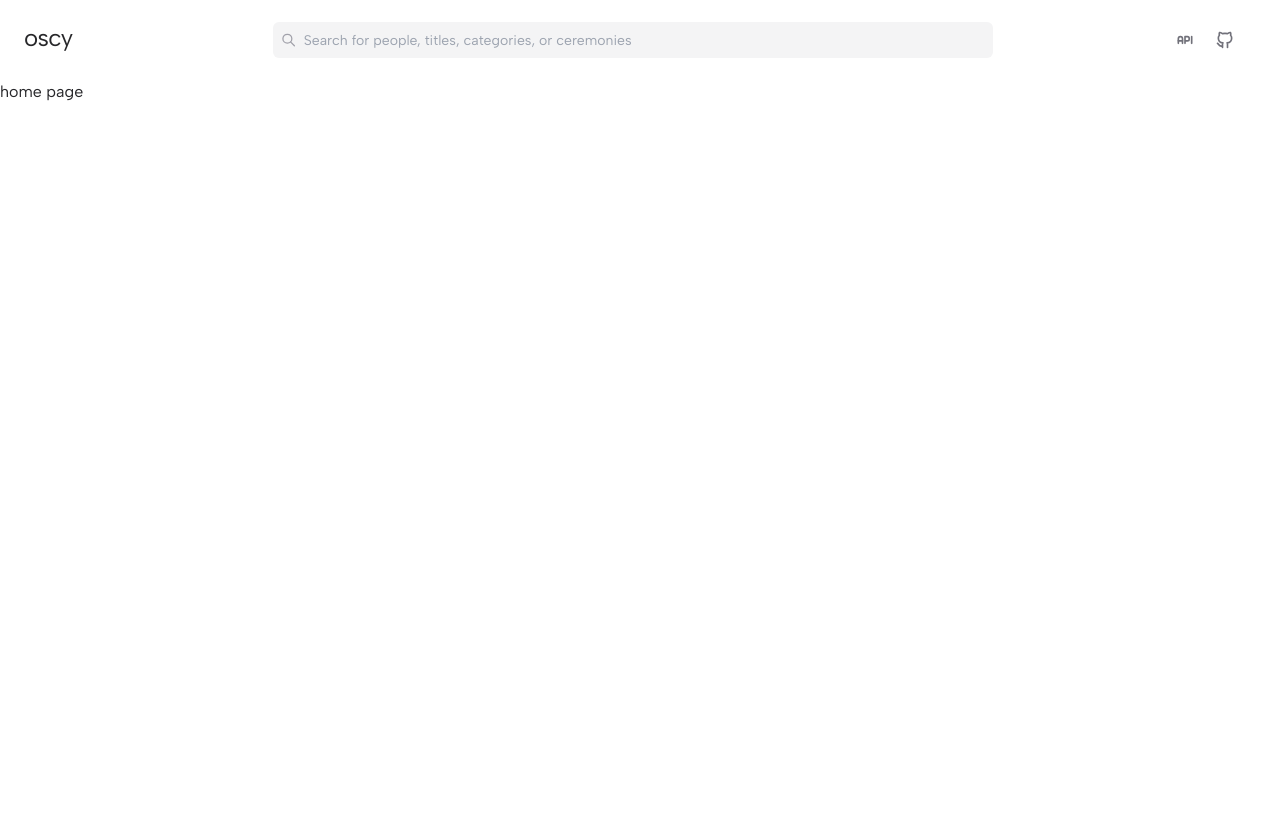
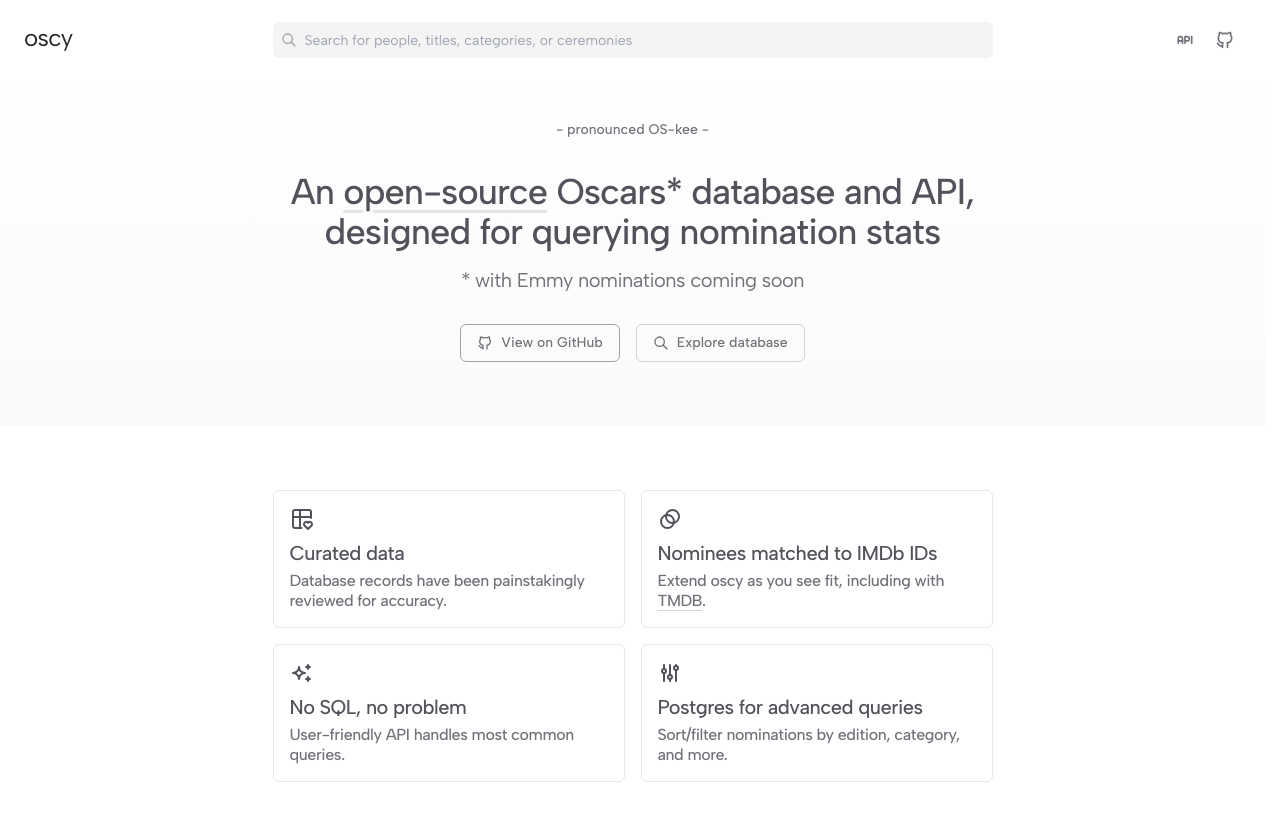
Before and after one commit to evxiong/oscy, a Next.js app: page / in a window 1280 px wide. Shown: the top 820 px of the page. Built offline with nearby package versions, Linux system fonts and the light colour scheme.

Commit message:
Working home page

```diff
--- a/src/app/_components/awardNavigator.tsx
+++ b/src/app/_components/awardNavigator.tsx
@@ -42,7 +42,7 @@
       </div>
       <Link
         href={`/${subdir}/${option.id}`}
-        className={`${go ? "visible opacity-100" : "invisible opacity-0"} group absolute -right-1 -top-1 cursor-pointer p-1 transition-all duration-300 ease-in-out`}
+        className={`${go ? "visible opacity-100" : "invisible opacity-0"} group absolute -right-1 -top-0.5 cursor-pointer p-1 transition-all duration-300 ease-in-out`}
       >
         <IconArrowRight className="size-4 stroke-zinc-500 group-hover:stroke-gold" />
       </Link>
--- /dev/null
+++ b/src/app/_components/exploreButton.tsx
@@ -0,0 +1,28 @@
+"use client";
+
+import { Button } from "@headlessui/react";
+import { SearchRefContext } from "./searchRefContext";
+import { useContext } from "react";
+import { IconSearch } from "@tabler/icons-react";
+
+export default function ExploreButton({
+  id,
+  text,
+}: {
+  id: string;
+  text: string;
+}) {
+  const ref = useContext(SearchRefContext);
+  return (
+    <Button
+      id={id}
+      onClick={() => {
+        ref?.current?.focus();
+      }}
+      className="flex cursor-pointer flex-row items-center gap-2 rounded-md border border-zinc-300 px-4 py-2 text-sm font-medium text-zinc-500 hover:border-zinc-800 hover:text-zinc-800 focus:border-zinc-800 focus:text-zinc-800 focus:outline-none focus-visible:outline-2 focus-visible:outline-offset-2 focus-visible:outline-gold"
+    >
+      <IconSearch className="size-4" />
+      <span>{text}</span>
+    </Button>
+  );
+}
--- a/src/app/_components/navbar.tsx
+++ b/src/app/_components/navbar.tsx
@@ -1,17 +1,18 @@
 import { IconBrandGithub, IconApi } from "@tabler/icons-react";
 import SearchBar from "./searchBar";
+import Link from "next/link";
 
 export default function Navbar() {
   return (
     <header className="flex h-20 w-full select-none flex-row justify-center">
       <div className="flex w-full flex-row items-center gap-6">
         <div className="flex-1 select-none pb-1 pl-6 text-2xl">
-          <a
+          <Link
             href="/"
             className="w-fit cursor-pointer tracking-tight text-zinc-800 hover:text-gold focus:text-gold focus:outline-none"
           >
             oscy
-          </a>
+          </Link>
         </div>
         <SearchBar />
         <div className="flex flex-1 flex-row justify-end gap-2 pr-6">
--- a/src/app/_components/searchBar.tsx
+++ b/src/app/_components/searchBar.tsx
@@ -7,6 +7,7 @@
   DependencyList,
   EffectCallback,
   useCallback,
+  useContext,
   useEffect,
   useRef,
   useState,
@@ -20,9 +21,11 @@
   TitleResult,
 } from "../_types/types";
 import { iterationToOrdinal } from "../_utils/utils";
+import { SearchRefContext } from "./searchRefContext";
 
 export default function SearchBar() {
   const searchRef = useRef(null);
+  const inputRef = useContext(SearchRefContext);
   const [openResults, setOpenResults] = useState(false);
   const [search, setSearch] = useState("");
   const [results, setResults] = useState<Result[]>([]);
@@ -38,13 +41,21 @@
   }, []);
 
   function handleClick(e: MouseEvent) {
-    if (searchRef.current && !e.composedPath().includes(searchRef.current)) {
+    if (
+      searchRef.current &&
+      !(e.target as HTMLElement).id.startsWith("explore") &&
+      !e.composedPath().includes(searchRef.current)
+    ) {
       setOpenResults(false);
     }
   }
 
   function handleFocus(e: FocusEvent) {
-    if (searchRef.current && !e.composedPath().includes(searchRef.current)) {
+    if (
+      searchRef.current &&
+      !(e.target as HTMLElement).id.startsWith("explore") &&
+      !e.composedPath().includes(searchRef.current)
+    ) {
       setOpenResults(false);
     }
   }
@@ -128,14 +139,15 @@
   return (
     <div className="w-full max-w-[720px] sm:relative" ref={searchRef}>
       <div className="peer flex h-9 flex-row items-center rounded-md bg-zinc-100 has-[input:focus-within]:outline has-[input:focus-within]:outline-2 has-[input:focus-within]:-outline-offset-2 has-[input:focus-within]:outline-gold">
-        <IconSearch className="mx-2 h-4 w-4 stroke-zinc-400" />
+        <IconSearch className="mx-2 size-4 flex-shrink-0 stroke-zinc-400" />
         <Input
           name="Search"
           type="text"
           placeholder="Search for people, titles, categories, or ceremonies"
-          className="h-9 w-full bg-transparent pr-2 text-sm text-zinc-800 outline-none"
+          className="h-full w-full bg-transparent pr-2 text-sm text-zinc-800 outline-none"
           onFocus={() => setOpenResults(true)}
           onChange={(e) => setSearch(e.target.value)}
+          ref={inputRef}
         />
       </div>
       <ResultsBox
--- /dev/null
+++ b/src/app/_components/searchRefContext.tsx
@@ -0,0 +1,19 @@
+"use client";
+
+import { createContext, useRef } from "react";
+
+export const SearchRefContext =
+  createContext<React.RefObject<HTMLElement | null> | null>(null);
+
+export default function SearchRefContextProvider({
+  children,
+}: {
+  children: React.ReactNode;
+}) {
+  const ref: React.RefObject<HTMLElement | null> = useRef(null);
+  return (
+    <SearchRefContext.Provider value={ref}>
+      {children}
+    </SearchRefContext.Provider>
+  );
+}
--- a/src/app/layout.tsx
+++ b/src/app/layout.tsx
@@ -2,6 +2,7 @@
 import { Albert_Sans } from "next/font/google";
 import "./globals.css";
 import Navbar from "./_components/navbar";
+import SearchRefContextProvider from "./_components/searchRefContext";
 
 const albertSans = Albert_Sans({
   variable: "--font-albert-sans",
@@ -20,9 +21,11 @@
 }>) {
   return (
     <html lang="en" className={`${albertSans.variable} antialiased`}>
-      <body className="scroll-smooth font-sans text-zinc-800">
-        <Navbar />
-        <main>{children}</main>
+      <body className="min-h-screen scroll-smooth font-sans text-zinc-800">
+        <SearchRefContextProvider>
+          <Navbar />
+          <main>{children}</main>
+        </SearchRefContextProvider>
       </body>
     </html>
   );
--- a/src/app/page.tsx
+++ b/src/app/page.tsx
@@ -1,3 +1,109 @@
+import ExploreButton from "./_components/exploreButton";
+import {
+  IconAdjustments,
+  IconBlendMode,
+  IconBrandGithub,
+  IconSparkles,
+  IconTableHeart,
+} from "@tabler/icons-react";
+
 export default function Home() {
-  return <div>home page</div>;
+  return (
+    <div className="flex flex-col">
+      <section className="flex w-full flex-col items-center bg-gradient-to-b from-white to-zinc-50 pb-16 pt-10">
+        <div className="flex w-full flex-col items-center gap-8 px-6 md:w-[768px]">
+          <div className="flex flex-row justify-between text-sm font-medium text-zinc-500">
+            - pronounced OS-kee -
+          </div>
+          <div>
+            <h1 className="text-center text-4xl font-medium tracking-tight text-zinc-600">
+              An{" "}
+              <span className="underline decoration-zinc-200 underline-offset-[6px]">
+                open-source
+              </span>{" "}
+              Oscars* database and API, designed for querying nomination stats
+            </h1>
+            <h3 className="mt-4 text-center text-xl font-normal leading-6 tracking-tight text-zinc-500">
+              * with Emmy nominations coming soon
+            </h3>
+          </div>
+
+          <div className="xs:flex xs:flex-row xs:gap-4 hidden">
+            <a
+              target="_blank"
+              rel="noopener noreferrer"
+              href="https://github.com/evxiong/oscy"
+              className="flex cursor-pointer flex-row items-center gap-2 rounded-md border border-zinc-400 px-4 py-2 text-sm font-medium text-zinc-500 hover:border-zinc-800 hover:text-zinc-800 focus:border-zinc-800 focus:text-zinc-800 focus:outline-none focus-visible:outline-2 focus-visible:outline-offset-2 focus-visible:outline-gold"
+            >
+              <IconBrandGithub className="size-4" />
+              <span>View on GitHub</span>
+            </a>
+            <ExploreButton id="explore-1" text="Explore database" />
+          </div>
+          <div className="xs:hidden flex flex-row gap-4">
+            <a
+              target="_blank"
+              rel="noopener noreferrer"
+              href="https://github.com/evxiong/oscy"
+              className="flex cursor-pointer flex-row items-center gap-2 rounded-md border border-zinc-400 px-4 py-2 text-sm font-medium text-zinc-500 hover:border-zinc-800 hover:text-zinc-800 focus:border-zinc-800 focus:text-zinc-800 focus:outline-none focus-visible:outline-2 focus-visible:outline-offset-2 focus-visible:outline-gold"
+            >
+              <IconBrandGithub className="size-4" />
+              <span>GitHub</span>
+            </a>
+            <ExploreButton id="explore-2" text="Explore" />
+          </div>
+        </div>
+      </section>
+      <section className="mb-10 flex w-full flex-col items-center gap-8 py-16">
+        <div className="grid w-full grid-cols-1 gap-4 px-6 sm:grid-cols-2 md:w-[768px]">
+          <div className="flex flex-col rounded-md border p-4">
+            <IconTableHeart className="stroke-zinc-600" />
+            <h2 className="mt-2 text-xl font-medium tracking-tight text-zinc-600">
+              Curated data
+            </h2>
+            <h3 className="mt-1 text-base font-medium leading-5 tracking-tight text-zinc-500">
+              Database records have been painstakingly reviewed for accuracy.
+            </h3>
+          </div>
+          <div className="flex flex-col rounded-md border p-4">
+            <IconBlendMode className="stroke-zinc-600" />
+            <h2 className="mt-2 text-xl font-medium tracking-tight text-zinc-600">
+              Nominees matched to IMDb IDs
+            </h2>
+            <h3 className="mt-1 text-base font-medium leading-5 tracking-tight text-zinc-500">
+              Extend <span className="">oscy</span> as you see fit, including
+              with{" "}
+              <a
+                target="_blank"
+                rel="noopener noreferrer"
+                href="https://developer.themoviedb.org/reference/find-by-id"
+                className="underline decoration-zinc-300 underline-offset-4 hover:decoration-zinc-500"
+              >
+                TMDB
+              </a>
+              .
+            </h3>
+          </div>
+          <div className="flex flex-col rounded-md border p-4">
+            <IconSparkles className="stroke-zinc-600" />
+            <h2 className="mt-2 text-xl font-medium tracking-tight text-zinc-600">
+              No SQL, no problem
+            </h2>
+            <h3 className="mt-1 text-base font-medium leading-5 tracking-tight text-zinc-500">
+              User-friendly API handles most common queries.
+            </h3>
+          </div>
+          <div className="flex flex-col rounded-md border p-4">
+            <IconAdjustments className="stroke-zinc-600" />
+            <h2 className="mt-2 text-xl font-medium tracking-tight text-zinc-600">
+              Postgres for advanced queries
+            </h2>
+            <h3 className="mt-1 text-base font-medium leading-5 tracking-tight text-zinc-500">
+              Sort/filter nominations by edition, category, and more.
+            </h3>
+          </div>
+        </div>
+      </section>
+    </div>
+  );
 }
```
